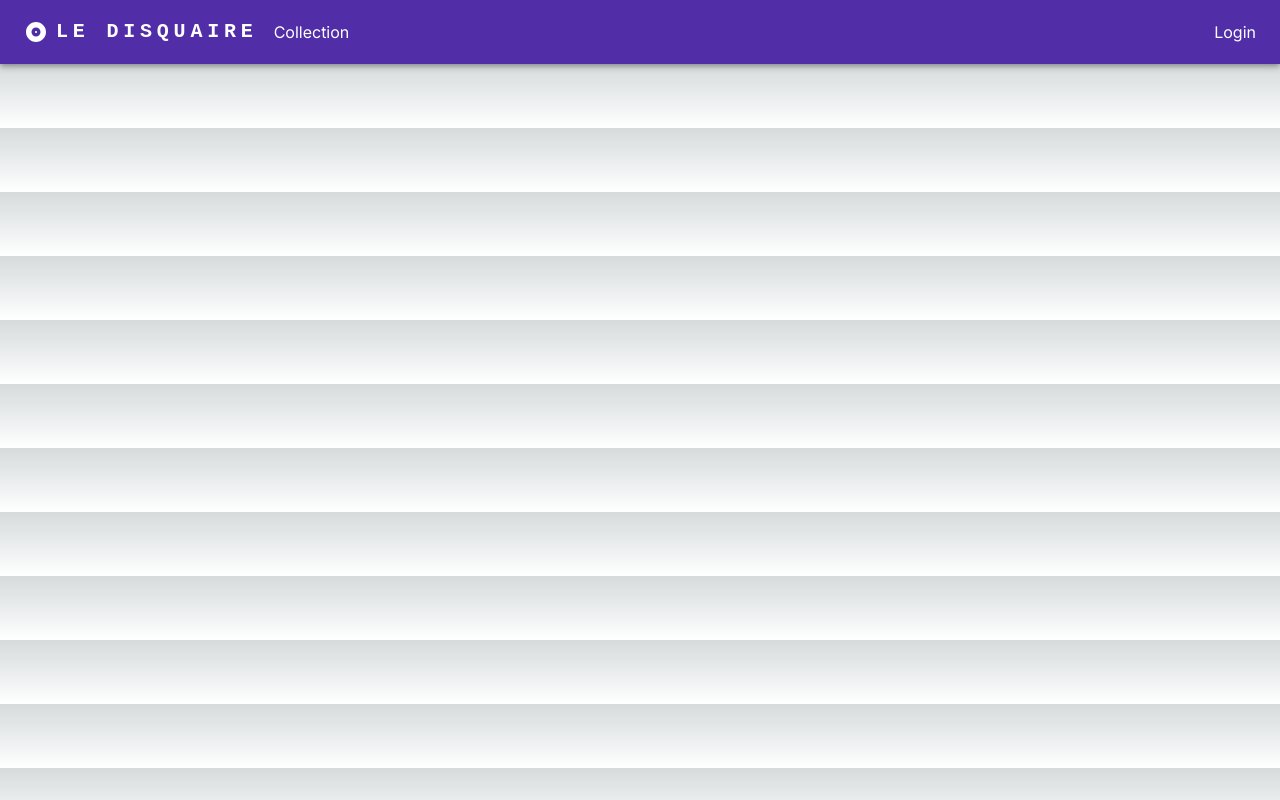
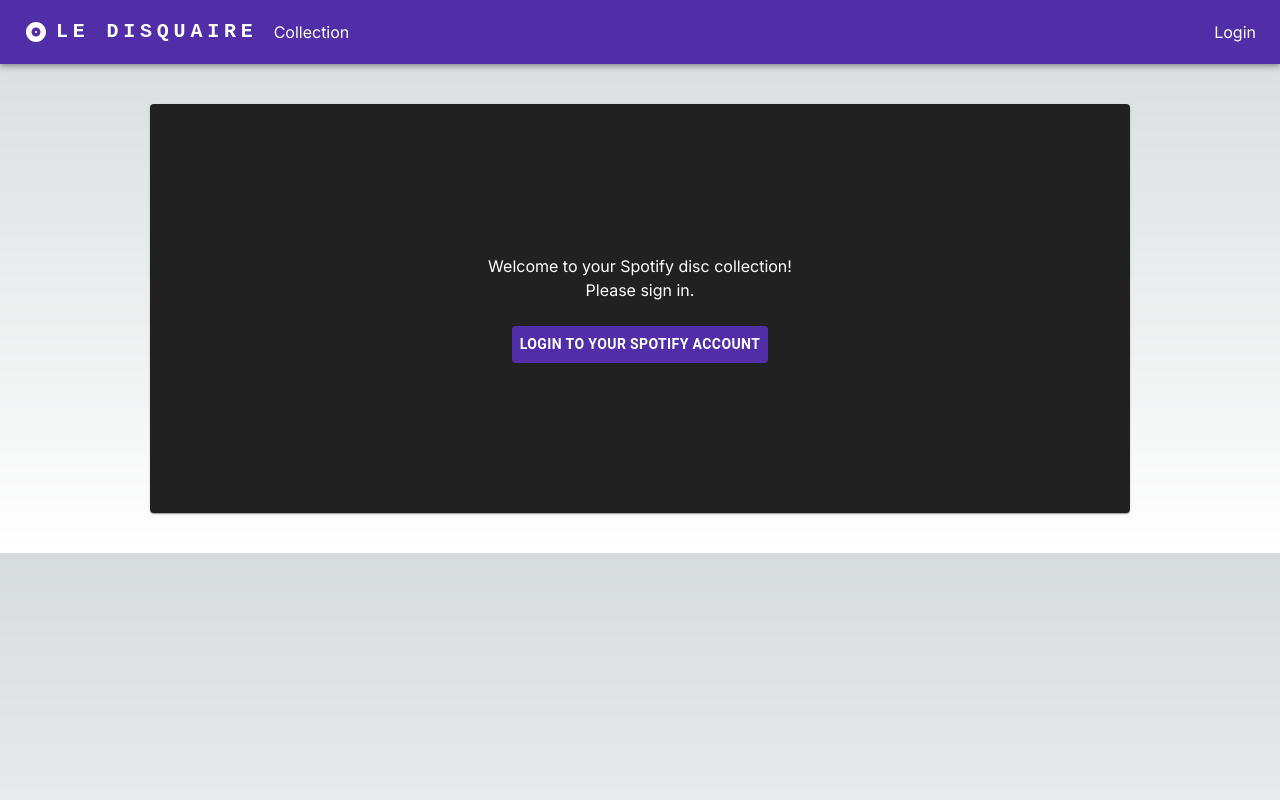
Before and after one commit to max-mol/my-spotify, a Next.js app: page / in a window 1280 px wide. Built offline with nearby package versions, Linux system fonts and the light colour scheme; no server answers.

Commit message:
implement loader while connecting + first home page

```diff
--- a/src/app/page.tsx
+++ b/src/app/page.tsx
@@ -1,23 +1,51 @@
-'use client';
+"use client";
 
-import { useUser } from '@auth0/nextjs-auth0/client';
-import Box from '@mui/material/Box';
+import { useUser } from "@auth0/nextjs-auth0/client";
+import { CircularProgress } from "@mui/material";
+import Box from "@mui/material/Box";
+import Button from "@mui/material/Button";
+import Paper from "@mui/material/Paper";
 
 const Home = () => {
   const { user, error, isLoading } = useUser();
 
-  if (isLoading) return <Box>Loading...</Box>;
+  if (isLoading)
+    return (
+      <Box textAlign="center" p="200px">
+        <CircularProgress sx={{ color: "#512da8" }} />
+      </Box>
+    );
   if (error) return <Box>{error.message}</Box>;
 
-  if (user) {
-    return (
-      <Box>
-        <img src={user.picture} alt={user.name} />
-        <h2>{user.name}</h2>
-        <p>{user.email}</p>
-      </Box>
-    );
-  }
+  return (
+    <Paper
+      sx={{
+        backgroundColor: "#212121",
+        color: "white",
+        p: "150px",
+        m: "40px 150px 40px 150px",
+        textAlign: "center"
+      }}
+    >
+      <Box>Welcome to your Spotify disc collection!</Box>
+      {!user && (
+        <Box>
+          <Box>Please sign in.</Box>
+          <Button
+            href="/api/auth/login"
+            sx={{
+              backgroundColor: "#512da8",
+              color: "white",
+              fontWeight: 700,
+              mt: 3
+            }}
+          >
+            Login to your Spotify account
+          </Button>
+        </Box>
+      )}
+    </Paper>
+  );
 };
 
 export default Home;
```
Also changed, not shown: src/components/AppBar.tsx (+41 -41 lines).
